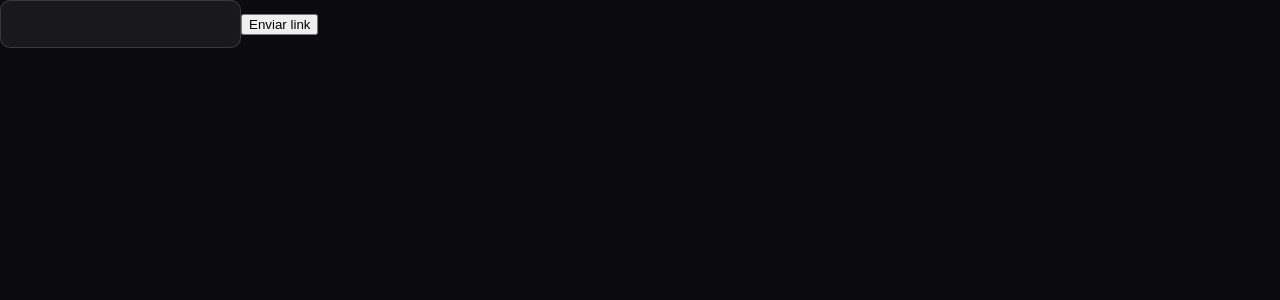
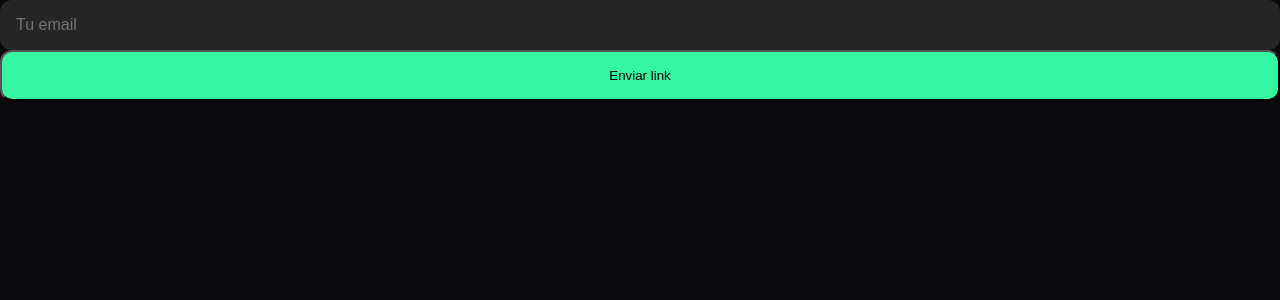
Before and after one commit to rentverlo-dotcom/verlo, a Next.js app: page /login in a window 1280 px wide. Shown: the top 300 px of the page. Built offline with nearby package versions, Linux system fonts and the light colour scheme.

Commit message:
Update page.tsx

```diff
--- a/app/login/page.tsx
+++ b/app/login/page.tsx
@@ -16,23 +16,27 @@ export default function LoginPage() {
       email,
       options: {
         emailRedirectTo:
-          'https://verlo.lat/auth/callback?next=/propietario/publicar',
+          'https://verlo.lat/propietario/publicar',
       },
     })
 
     setLoading(false)
-    alert('Te enviamos un link')
+    alert('Te enviamos un link a tu mail')
   }
 
   return (
-    <form onSubmit={handleLogin}>
+    <form onSubmit={handleLogin} className="space-y-4">
       <input
         type="email"
+        placeholder="Tu email"
         value={email}
-        onChange={(e) => setEmail(e.target.value)}
+        onChange={e => setEmail(e.target.value)}
         required
+        className="input"
       />
-      <button disabled={loading}>Enviar link</button>
+      <button disabled={loading} className="button-primary">
+        Enviar link
+      </button>
     </form>
   )
 }
```
